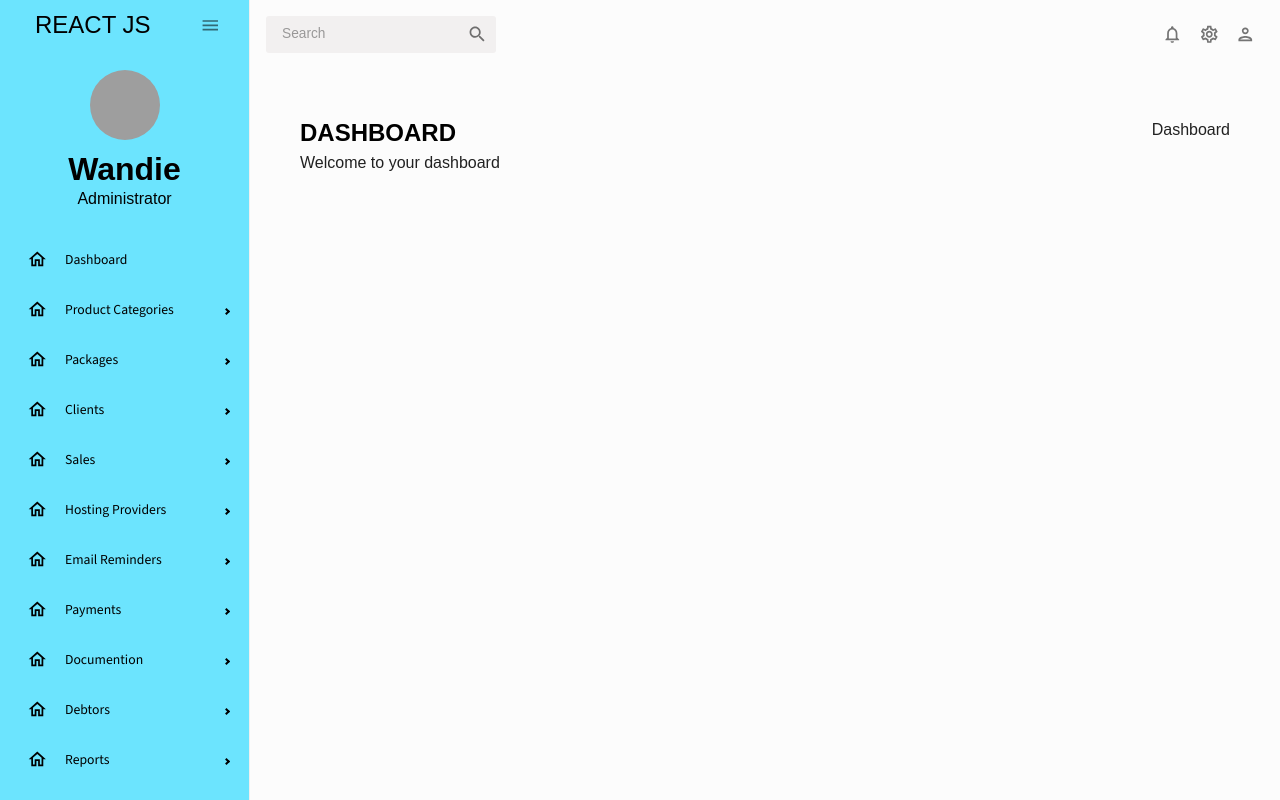
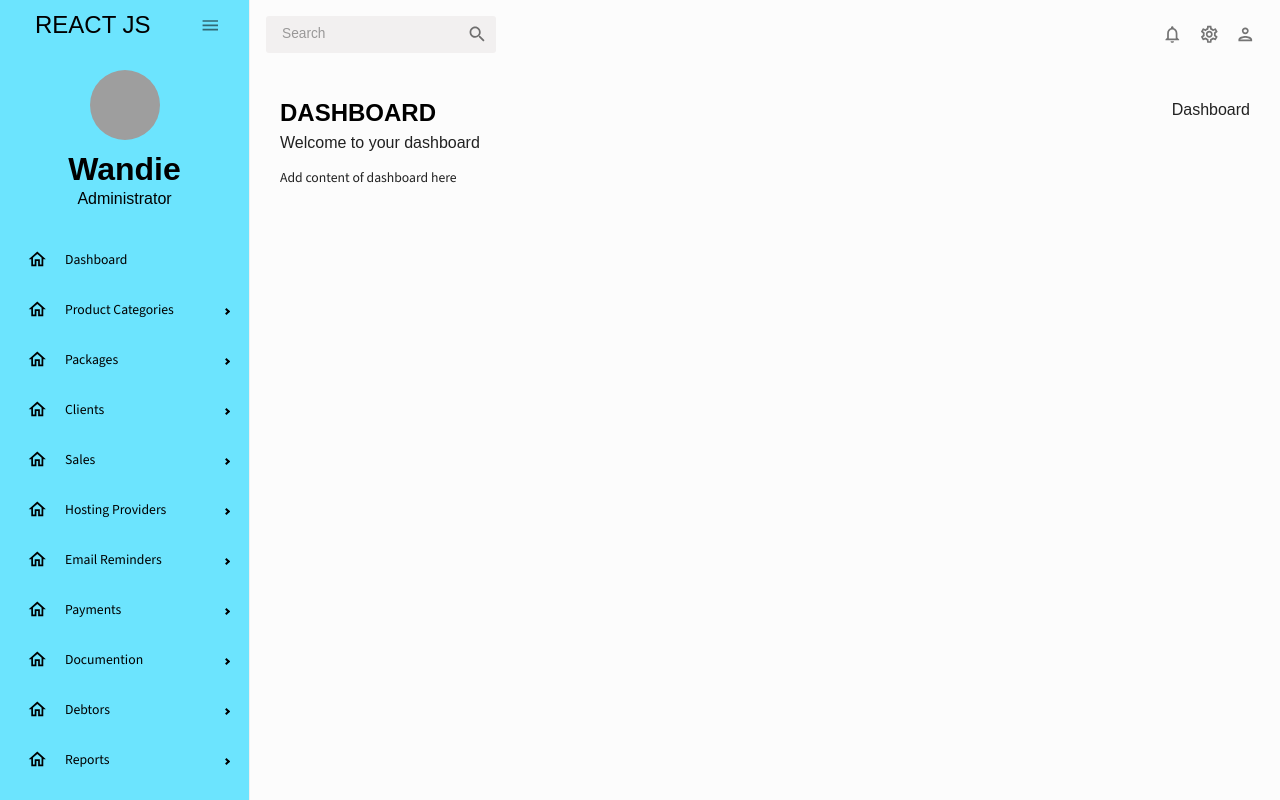
Before and after one commit to wandieinnocents/wandie-admin-dashboard-reactjs-material-ui-v1, a React (Create React App) app: page / in a window 1280 px wide. Shown: the top 800 px of the page. Built offline with nearby package versions, Linux system fonts and the light colour scheme; grey boxes are pictures that could not be loaded; the HTML template or start-up script is replaced by a standard one.

Commit message:
Refactor code

```diff
--- a/src/scenes/dashboard/index.jsx
+++ b/src/scenes/dashboard/index.jsx
@@ -4,10 +4,12 @@ import { Box, Button, IconButton, Typography, useTheme } from "@mui/material";
 
 const Dashboard = () => {
   return (
-    <Box m="50px">
+    <Box m="30px">
 
-      <Box display="flex" justifyContent="space-between" alignItems="center">
+      <Box>
       <Header title="DASHBOARD" subtitle="Welcome to your dashboard" />
+
+      <p>Add content of dashboard here</p>
       </Box>
     </Box>
   );
```
